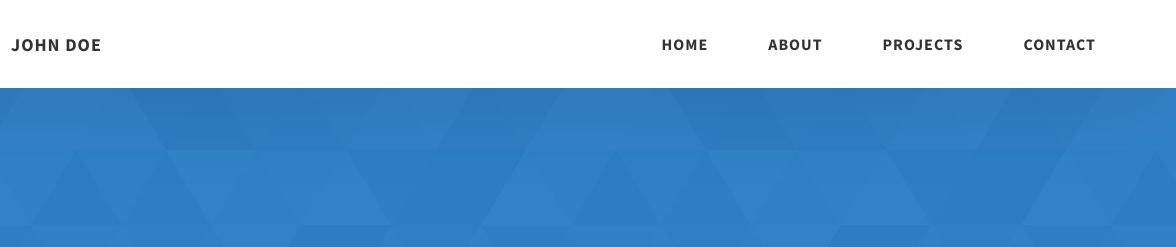
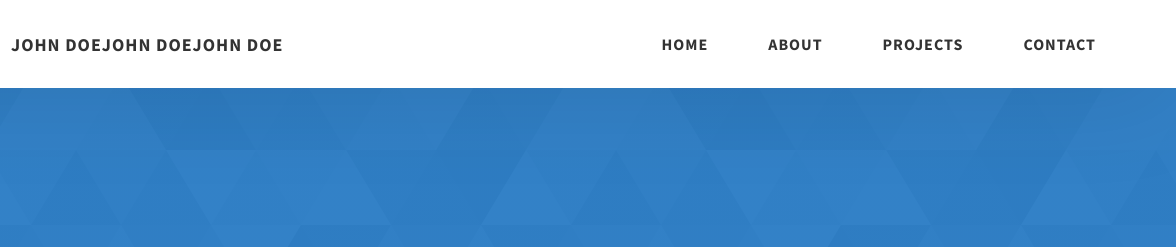
Before and after one commit to satukun/projectShibaken, a website: page portfolio/index.html in a window 1280 px wide. Shown: the top 247 px of the page, 104-1280 px from the left. Drawn offline with Linux system fonts and the light colour scheme.

Commit message:
名前を変更してみた

```diff
--- a/portfolio/index.html
+++ b/portfolio/index.html
@@ -27,7 +27,7 @@
               class="header__logo-img"
             />
           </div>
-          <span class="header__logo-sub">John Doe</span>
+          <span class="header__logo-sub">John DoeJohn DoeJohn Doe</span>
         </div>
         <div class="header__main">
           <ul class="header__links">
```
